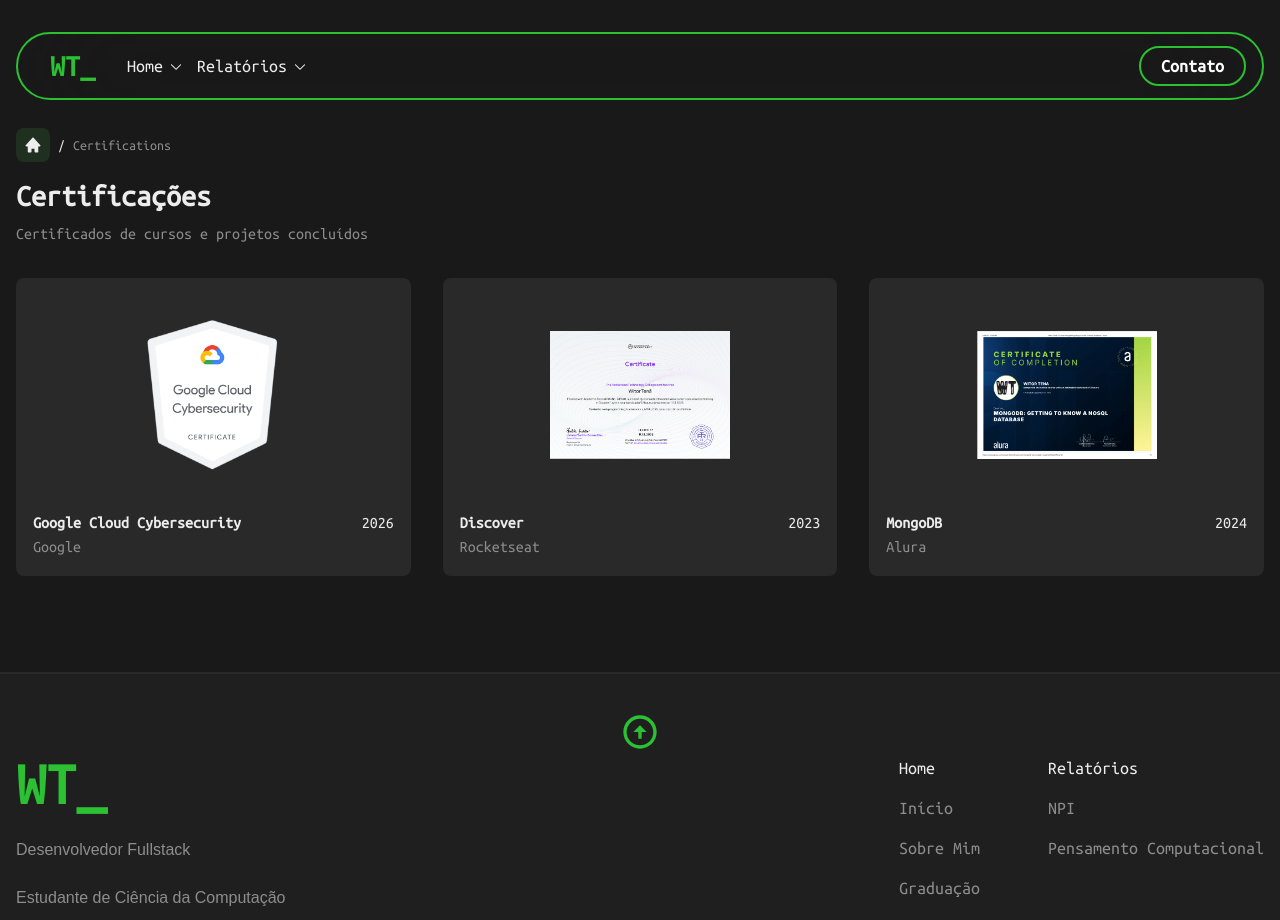
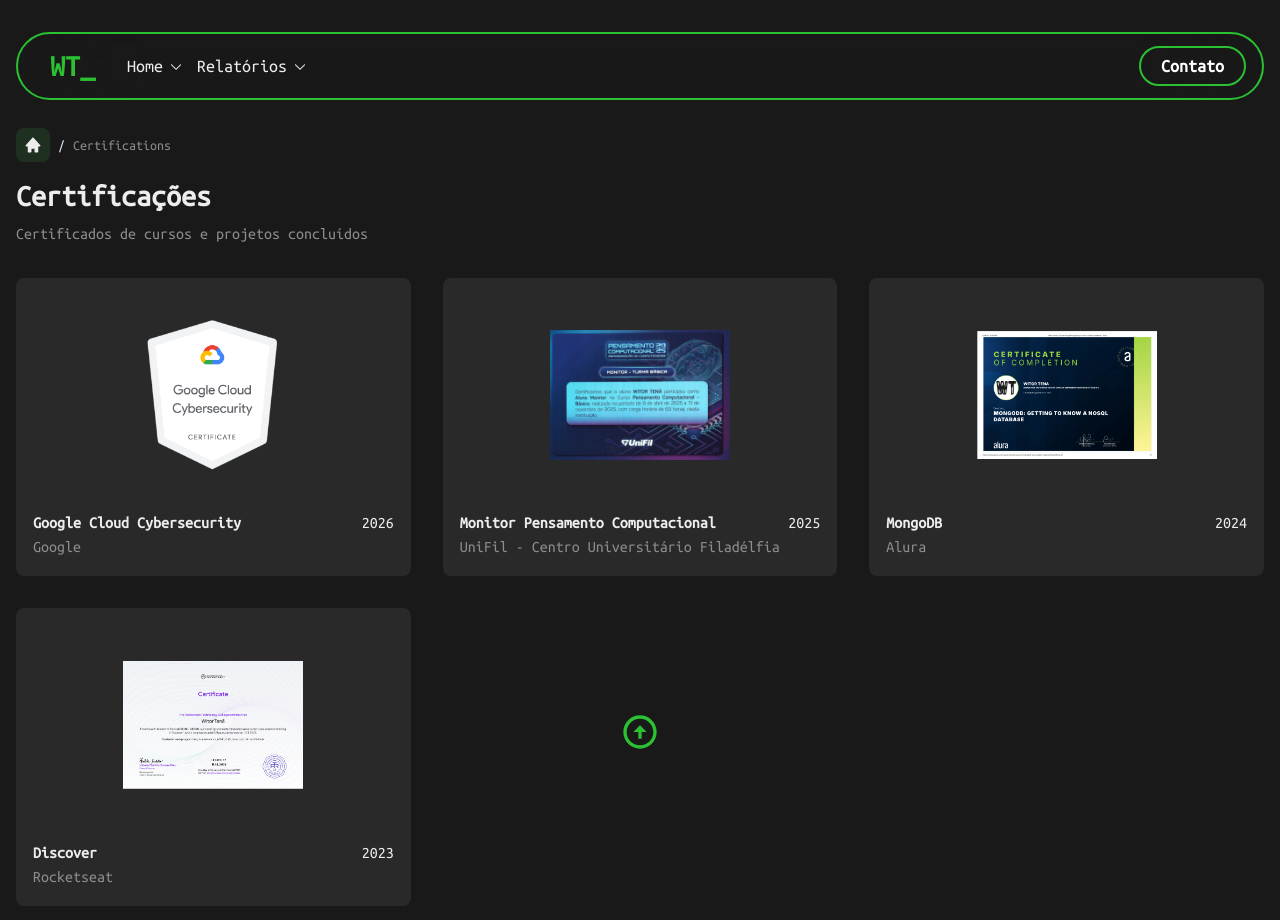
Before and after one commit to WitorDev/witortena, a Next.js app: page /certifications in a window 1280 px wide. Shown: the top 920 px of the page. Built offline with nearby package versions, Linux system fonts and the light colour scheme; a web font is replaced by a local one.

Commit message:
added new certificate to certifications

```diff
--- a/app/certifications/[certificate_id]/page.tsx
+++ b/app/certifications/[certificate_id]/page.tsx
@@ -45,7 +45,7 @@ export default function CertificatePage() {
 
   return (
     <main className={`${ubuntuMonoFont.className} pt-32 bg-deep pb-20`}>
-      <div className="max-w-screen-xl mx-auto px-4 min-h-[752px] flex flex-col justify-between">
+      <div className="max-w-screen-xl mx-auto px-4 flex flex-col justify-between">
         <section>
           {" "}
           <div className="flex mb-8 gap-2 whitespace-nowrap overflow-x-auto">
@@ -94,19 +94,7 @@ export default function CertificatePage() {
               ))}
             </ul>
           </article>
-        </section>{" "}
-        {/* <div className="h-34 w-full bg-primary-accent rounded-lg mt-20"></div> */}
-        <div className="cert-bar">
-          <div className="cert-line"></div>
-
-          <div className="cert-icons">
-            <div className="cert-icon"></div>
-            <div className="cert-icon hex"></div>
-            <div className="cert-icon shield"></div>
-            <div className="cert-icon medal"></div>
-            <div className="cert-icon star"></div>
-          </div>
-        </div>
+        </section>
       </div>
     </main>
   );
--- a/app/certifications/page.tsx
+++ b/app/certifications/page.tsx
@@ -40,7 +40,7 @@ export default function Certificates() {
               key={certification.id}
               href={"/certifications/" + certification.id}
             >
-              <article className="bg-primary-bg min-h-70 flex flex-col justify-between hover:border-secondary-accent border border-transparent hover:bg-secondary-bg group hover:cursor-pointer p-4 rounded-lg">
+              <article className="bg-primary-bg min-h-60 flex flex-col justify-between hover:border-secondary-accent border border-transparent hover:bg-secondary-bg group hover:cursor-pointer p-4 rounded-lg">
                 <div className="flex justify-center items-center w-full min-h-[200px]">
                   <Image
                     src={certification.imageSrc}
--- a/app/components/home-sections/Certifications.tsx
+++ b/app/components/home-sections/Certifications.tsx
@@ -3,7 +3,23 @@ import TableRow from "../TableRow";
 import { certificationsData } from "@/app/data/certificationsData";
 import { PiCertificateDuotone } from "react-icons/pi";
 
-export default function Certifications() {
+export default function Certification() {
+  type Certification = {
+    id: number;
+    title: string;
+    organization: string;
+    year: number;
+    link: string;
+    imageSrc: string;
+    skills: string[];
+    tags: string[];
+  };
+
+  const chosenIndexes: number[] = [1, 2, 4];
+  const chosenCertificates = certificationsData.filter((cert) =>
+    chosenIndexes.includes(cert.id),
+  );
+
   return (
     <section
       id="certifications"
@@ -14,7 +30,7 @@ export default function Certifications() {
       </h1>
 
       <section className="w-full overflow-x-auto gap-2 flex flex-col">
-        {certificationsData.slice(0, 3).map((certification) => (
+        {chosenCertificates.map((certification) => (
           <TableRow
             key={certification.id}
             course_id={certification.id}
--- a/app/data/certificationsData.js
+++ b/app/data/certificationsData.js
@@ -25,13 +25,22 @@ export const certificationsData = [
   },
   {
     id: 2,
-    title: "Discover",
-    organization: "Rocketseat",
-    year: 2023,
-    link: "https://app.rocketseat.com.br/certificates/47ba85ae-08c3-4dc4-b342-7eccfb227390",
-    imageSrc: "/certifications/rocketseat-discover.png",
-    skills: ["HTML", "CSS", "Javascript", "Git", "Github"],
-    tags: ["Desenvolvimento Web", "Frontend", "Versionamento"],
+    title: "Monitor Pensamento Computacional",
+    organization: "UniFil - Centro Universitário Filadélfia",
+    year: 2025,
+    link: "",
+    imageSrc: "/certifications/pensamento-computacional-unifil.jpg",
+    skills: [
+      "HTML",
+      "CSS",
+      "Javascript",
+      "Portugol",
+      "Ensino",
+      "Comunicação",
+      "Robótica",
+      "Lógica de Programação",
+    ],
+    tags: ["Desenvolvimento Web", "Educação", "Robótica"],
   },
   {
     id: 3,
@@ -43,4 +52,14 @@ export const certificationsData = [
     skills: ["MongoDB", "Databases", "JSON"],
     tags: ["NoSQL"],
   },
+  {
+    id: 4,
+    title: "Discover",
+    organization: "Rocketseat",
+    year: 2023,
+    link: "https://app.rocketseat.com.br/certificates/47ba85ae-08c3-4dc4-b342-7eccfb227390",
+    imageSrc: "/certifications/rocketseat-discover.png",
+    skills: ["HTML", "CSS", "Javascript", "Git", "Github"],
+    tags: ["Desenvolvimento Web", "Frontend", "Versionamento"],
+  },
 ];
```
Also changed, not shown: public/certifications/pensamento-computacional-unifil.jpg (added).
